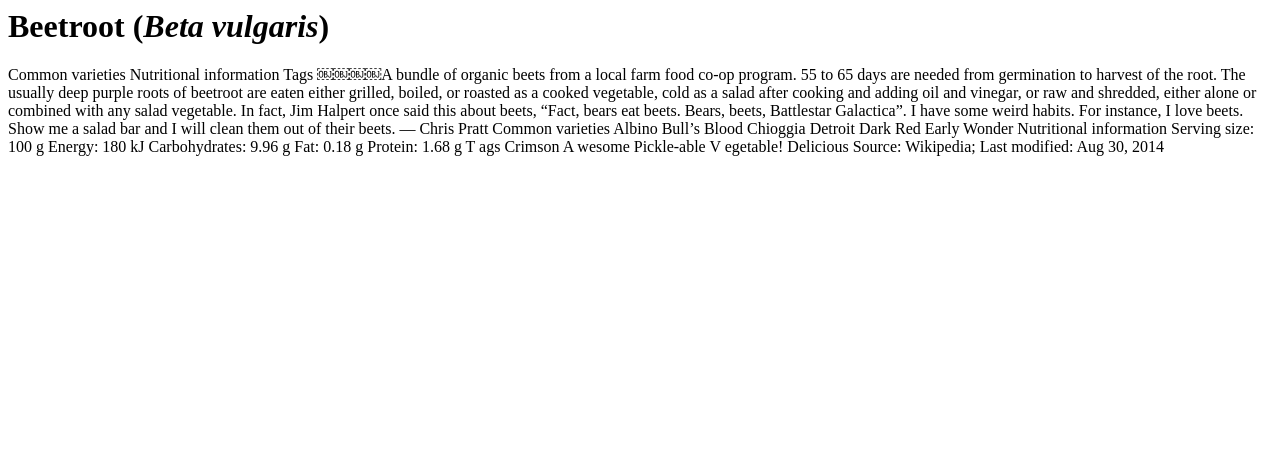
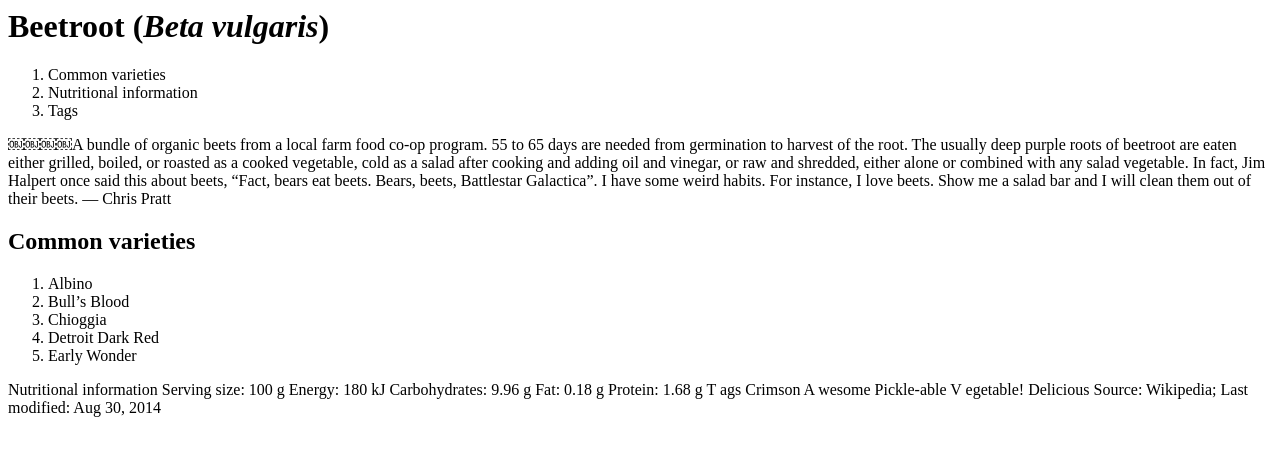
Before and after one commit to mikeybacque/intro-to-html, a plain HTML site: page index.html in a window 1280 px wide. Drawn offline with Linux system fonts and the light colour scheme.

Commit message:
added lists

```diff
--- a/index.html
+++ b/index.html
@@ -1,16 +1,28 @@
 <header>
   <h1>Beetroot (<i>Beta vulgaris</i>)</h1>
 <header>
-Common varieties Nutritional information Tags
+
+<ol>
+  <li>Common varieties</li>
+  <li>Nutritional information</li>
+  <li>Tags</li>
+</ol>
 ￼￼￼￼A bundle of organic beets from a local farm food co-op program. 55 to 65 days are needed from germination to harvest of the root.
 The usually deep purple roots of beetroot are eaten either grilled, boiled, or roasted as a cooked vegetable, cold as a salad after cooking and adding oil and vinegar, or raw and shredded, either alone or combined with any salad vegetable.
 In fact, Jim Halpert once said this about beets, “Fact, bears eat beets. Bears, beets, Battlestar Galactica”.
 I have some weird habits. For instance, I love beets. Show me a salad bar and I will clean them out of their beets.
 — Chris Pratt
-Common varieties
-Albino
-Bull’s Blood Chioggia
-Detroit Dark Red Early Wonder
+
+<h2>Common varieties</h2>
+
+<ol>
+  <li>Albino</li>
+  <li>Bull’s Blood</li>
+  <li>Chioggia</li>
+  <li>Detroit Dark Red</li>
+  <li>Early Wonder</li>
+</ol>
+
 Nutritional information
 Serving size: 100 g
 Energy: 180 kJ Carbohydrates: 9.96 g Fat: 0.18 g
```
